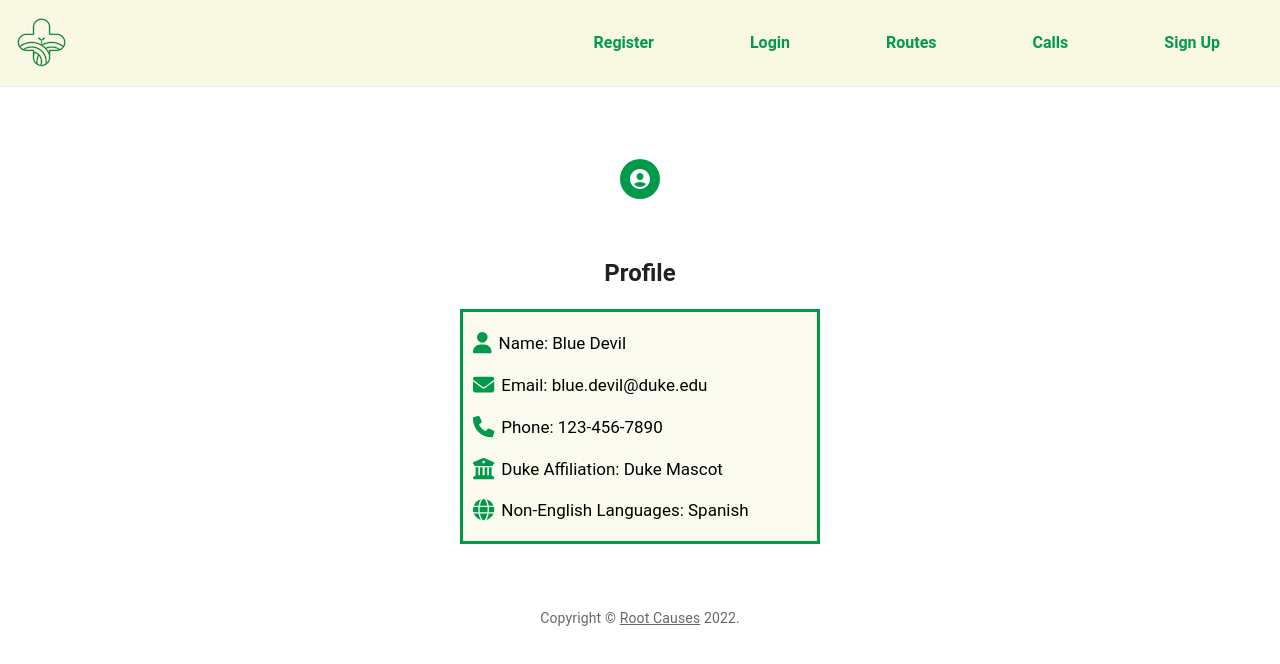
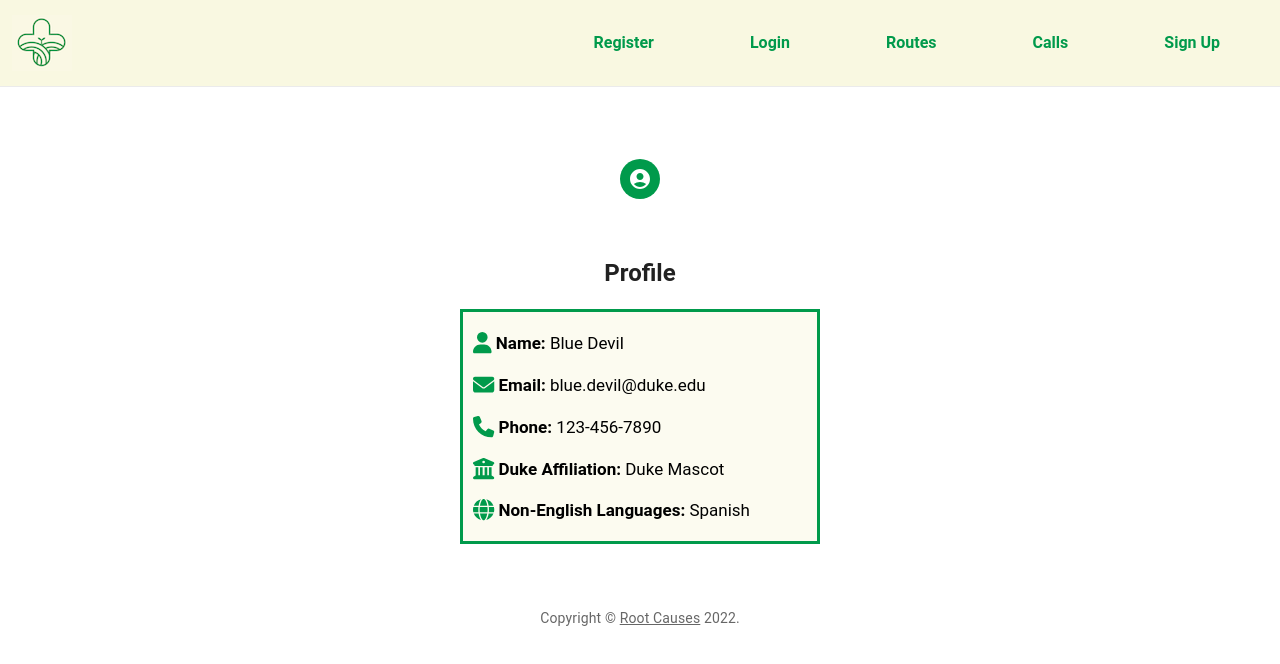
Before and after one commit to alexanderwhang/root-causes-fresh-produce-program, a React (Create React App) app in the folder root-causes-volunteer/react-volunteer-app/: page /trueprofile in a window 1280 px wide. Shown: the top 664 px of the page. Built offline with nearby package versions, Linux system fonts and the light colour scheme.

Commit message:
fixed profile page

```diff
--- a/root-causes-volunteer/react-volunteer-app/src/pages/TrueProfile.js
+++ b/root-causes-volunteer/react-volunteer-app/src/pages/TrueProfile.js
@@ -66,9 +66,8 @@ export default function TrueProfile() {
                   variant="h3"
                   style={{textAlign: "left", paddingTop: "20px",
                   color: "black", fontSize: "17px"}}>
-                  <FontAwesomeIcon size="lg" color='#009a4b' icon={faUser}
-                    style={{paddingRight: "7px"}} />
-                  Name: Blue Devil
+                  <FontAwesomeIcon size="lg" color='#009a4b' icon={faUser} />
+                  <b> Name: </b> Blue Devil
 
           </Typography>
 
@@ -77,9 +76,8 @@ export default function TrueProfile() {
                   variant="h3"
                   style={{textAlign: "left", paddingTop: "20px",
                   color: "black", fontSize: "17px"}}>
-                  <FontAwesomeIcon size="lg" color='#009a4b' icon={faEnvelope}
-                    style={{paddingRight: "7px"}} />
-                  Email: blue.devil@duke.edu
+                  <FontAwesomeIcon size="lg" color='#009a4b' icon={faEnvelope} />
+                  <b> Email: </b> blue.devil@duke.edu
           </Typography>
 
           <Typography
@@ -87,9 +85,8 @@ export default function TrueProfile() {
                   variant="h3"
                   style={{textAlign: "left", paddingTop: "20px",
                   color: "black", fontSize: "17px"}}>
-                  <FontAwesomeIcon size="lg" color='#009a4b' icon={faPhone}
-                    style={{paddingRight: "7px"}} />
-                  Phone: 123-456-7890
+                  <FontAwesomeIcon size="lg" color='#009a4b' icon={faPhone} />
+                  <b> Phone: </b> 123-456-7890
           </Typography>
 
           <Typography
@@ -98,9 +95,8 @@ export default function TrueProfile() {
                   variant="h3"
                   style={{textAlign: "left", paddingTop: "20px",
                   color: "black", fontSize: "17px"}}>
-                  <FontAwesomeIcon size="lg" color='#009a4b' icon={faBuildingColumns}
-                    style={{paddingRight: "7px"}} />
-                  Duke Affiliation: Duke Mascot
+                  <FontAwesomeIcon size="lg" color='#009a4b' icon={faBuildingColumns} />
+                  <b> Duke Affiliation: </b> Duke Mascot
           </Typography>
 
           <Typography
@@ -108,9 +104,8 @@ export default function TrueProfile() {
                   variant="h3"
                   style={{textAlign: "left", paddingTop: "20px", paddingBottom: "20px",
                   color: "black", fontSize: "17px"}}>
-                  <FontAwesomeIcon size="lg" color='#009a4b' icon={faGlobe}
-                    style={{paddingRight: "7px"}} />
-                  Non-English Languages: Spanish
+                  <FontAwesomeIcon size="lg" color='#009a4b' icon={faGlobe} />
+                  <b> Non-English Languages: </b> Spanish
           </Typography>
 
         </Box>
```
